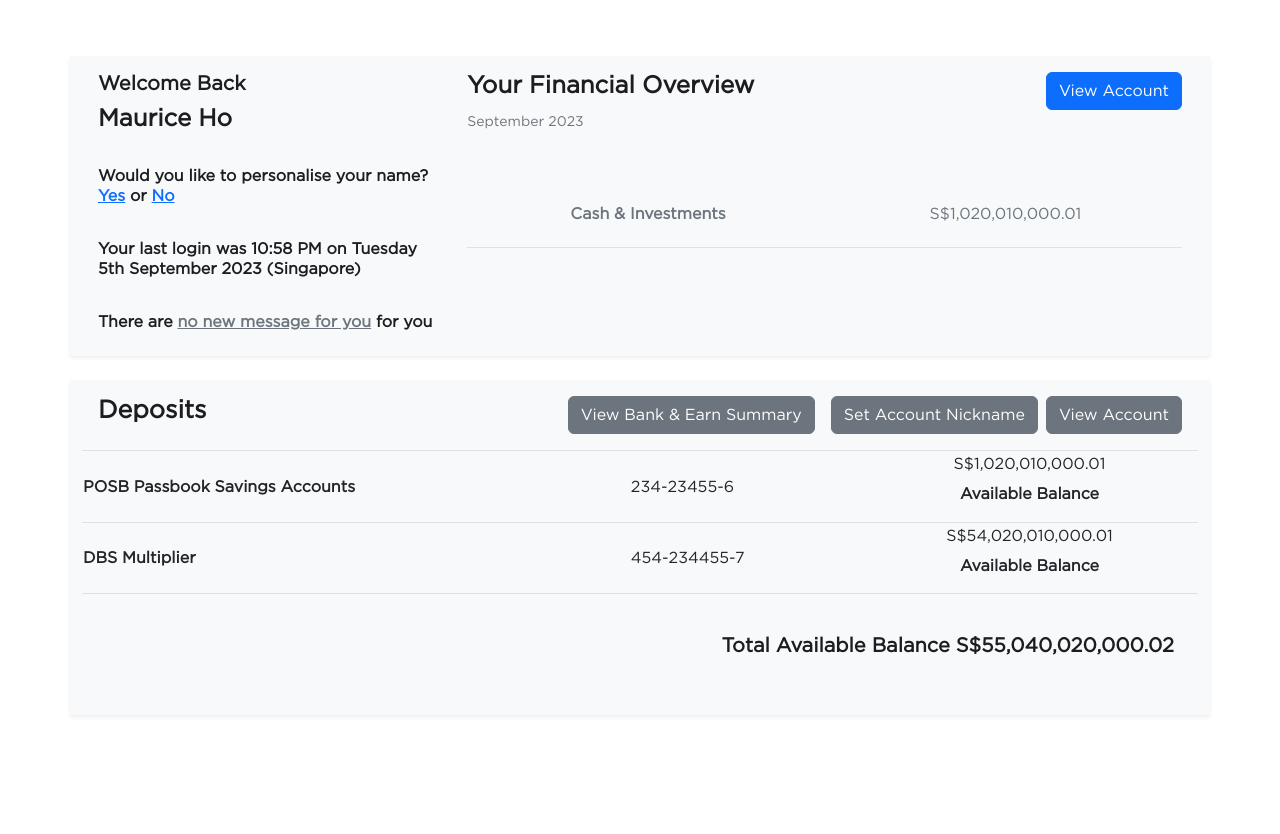
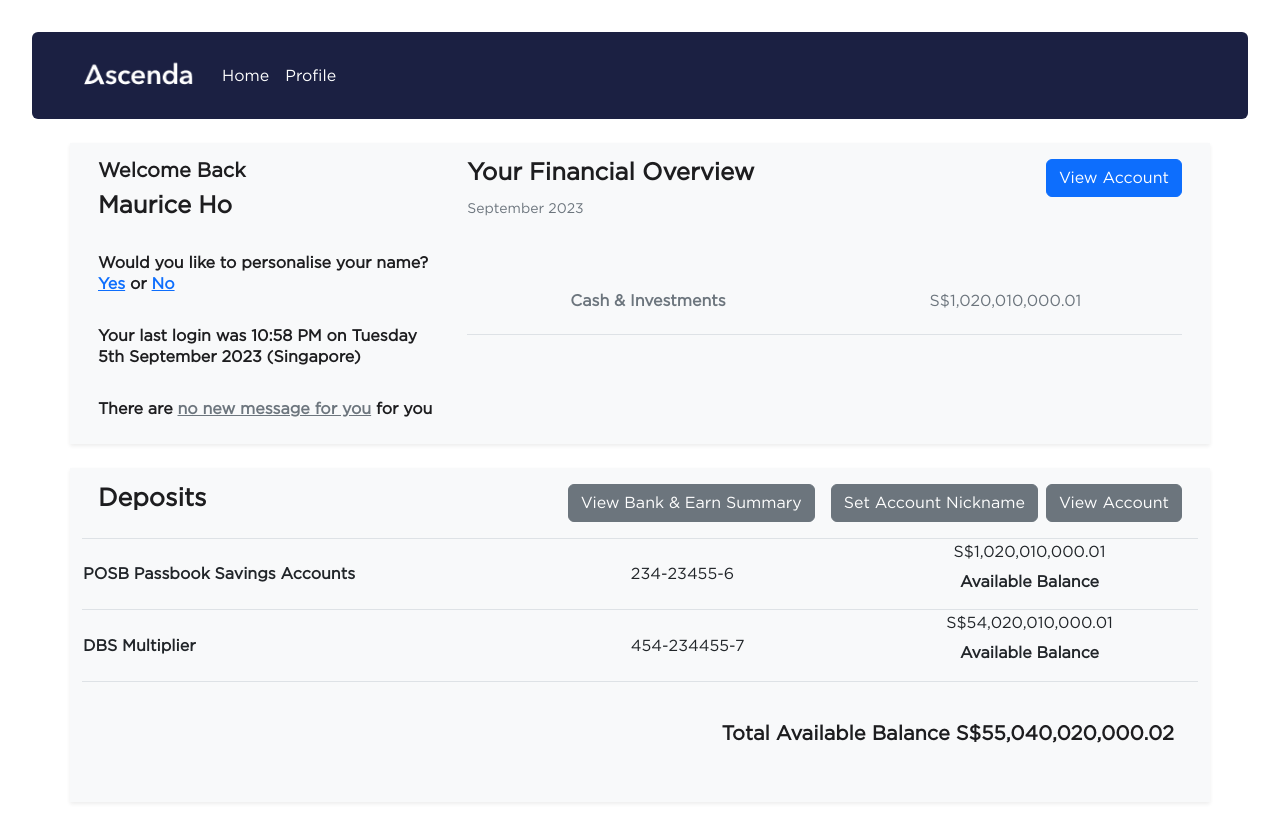
Before and after one commit to rayquekCW/Authentication-System, a React (Vite) app in the folder client/: page / in a window 1280 px wide. Before the commit the page ends 800 px from the top, so only its background shows below. Built offline with nearby package versions, Linux system fonts and the light colour scheme.

Commit message:
fix: homepage added navbar

```diff
--- a/client/src/pages/homePage.tsx
+++ b/client/src/pages/homePage.tsx
@@ -1,6 +1,9 @@
+import NavBar from "../components/NavBar";
+
 const HomePage = () => {
   return (
     <>
+	<NavBar/>
       <div className="container bg-light shadow-sm mt-4">
         <div className="row p-3">
           <div className="col-md-4 col-12 text-start">
```
